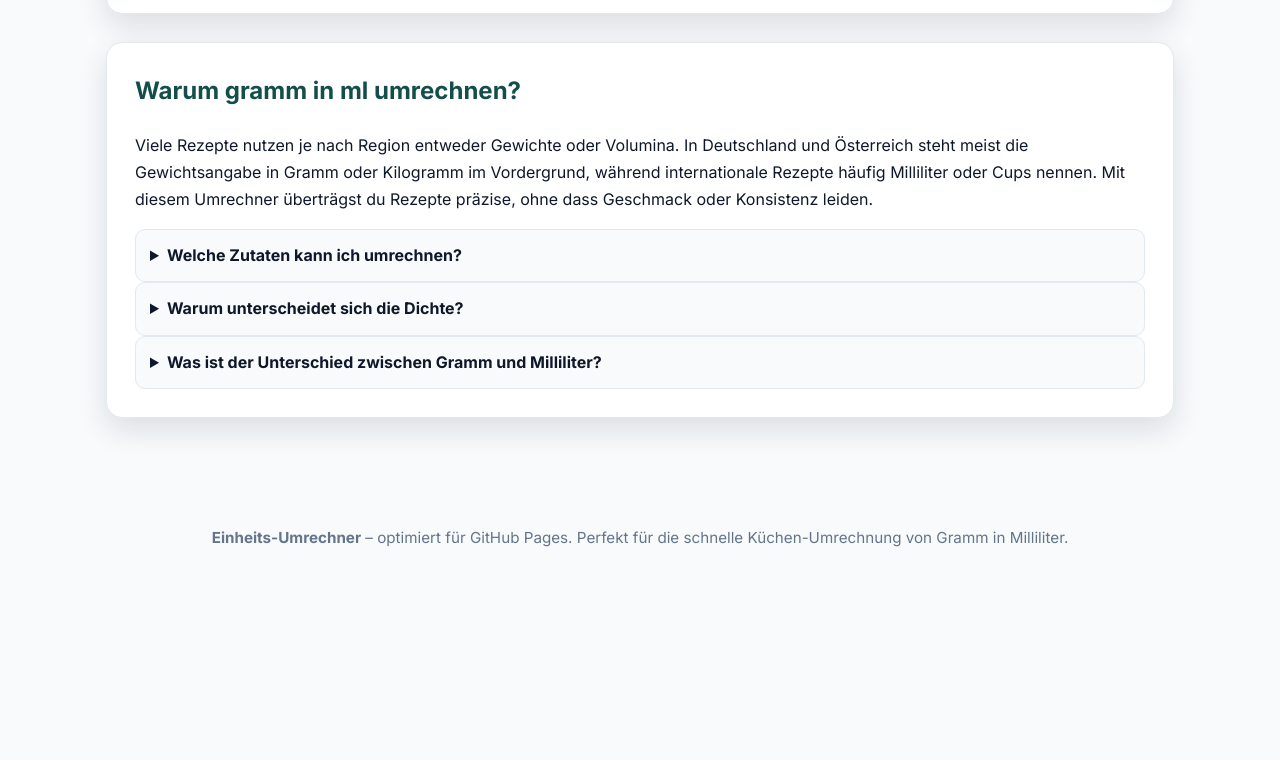
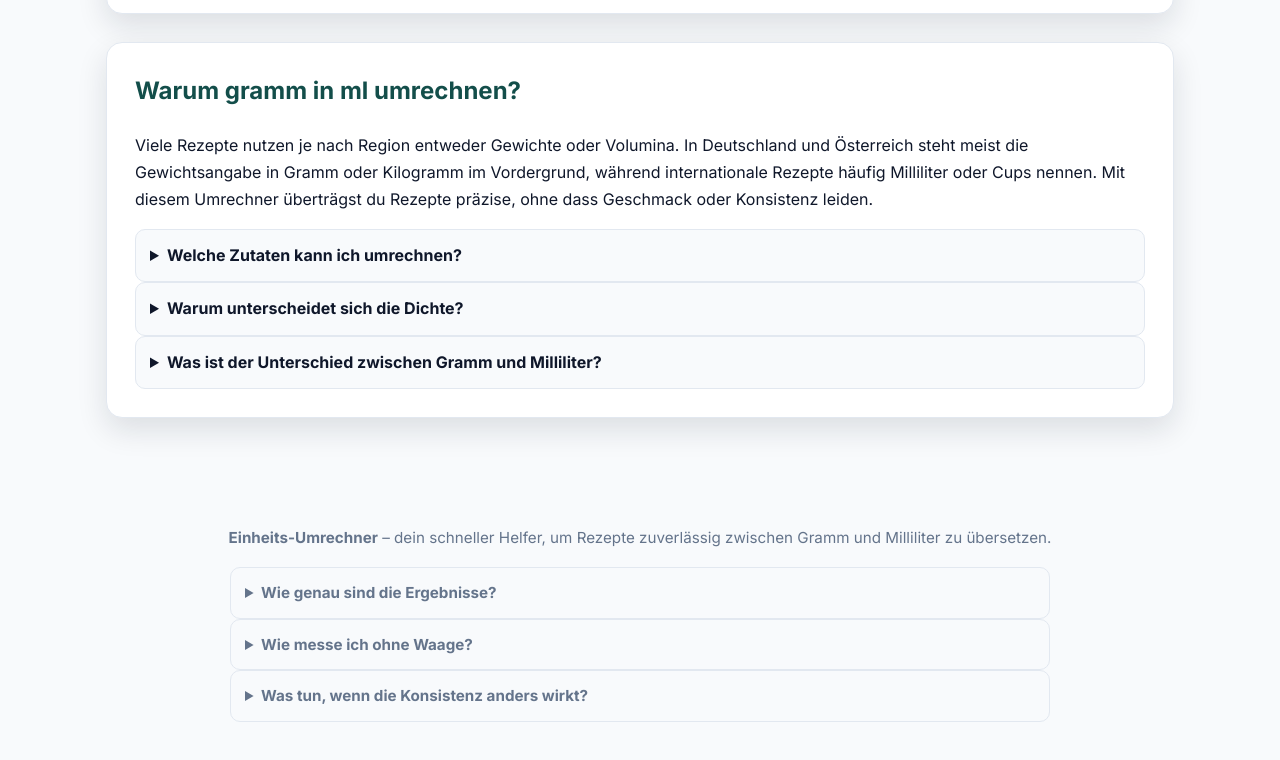
Before and after one commit to janmarkuslanger/einheits-umrechner, a plain HTML site: page index.html in a window 1280 px wide. Shown: the part 1111-1871 px from the top of the page. Before the commit the page ends 1717 px from the top, so only its background shows below. Drawn offline with Linux system fonts and the light colour scheme.

Commit message:
Make footer more user-focused

```diff
--- a/index.html
+++ b/index.html
@@ -85,6 +85,7 @@
     .faq details { border: 1px solid #e2e8f0; padding: 12px 14px; border-radius: 10px; background: #f8fafc; }
     .faq summary { font-weight: 700; cursor: pointer; }
     footer { text-align: center; padding: 28px 12px 40px; color: var(--muted); font-size: 0.95rem; }
+    footer .faq { max-width: 820px; margin: 16px auto 0; text-align: left; }
     .badge { display: inline-block; background: rgba(15,118,110,0.12); color: var(--secondary); padding: 6px 10px; border-radius: 999px; font-weight: 700; margin-bottom: 12px; }
     @media (max-width: 640px) { header { padding: 56px 12px; } main { margin-top: -48px; } }
   </style>
@@ -146,7 +147,7 @@
       <div class="faq">
         <details>
           <summary>Welche Zutaten kann ich umrechnen?</summary>
-          <p>Aktuell unterstützen wir Wasser, Milch, Sonnenblumenöl, Olivenöl, Honig, Weizenmehl, Zucker, Sahne und flüssige Butter. Du kannst die Liste jederzeit erweitern, indem du im Quellcode neue Dichten hinterlegst.</p>
+          <p>Aktuell unterstützen wir Wasser, Milch, Sonnenblumenöl, Olivenöl, Honig, Weizenmehl, Zucker, Sahne und flüssige Butter. Fehlt etwas? Orientiere dich an einer ähnlichen Zutat in der Liste oder nutze einen groben Richtwert von 1 g ≈ 1 ml und passe nach Geschmack an.</p>
         </details>
         <details>
           <summary>Warum unterscheidet sich die Dichte?</summary>
@@ -161,7 +162,21 @@
   </main>
 
   <footer>
-    <p><strong>Einheits-Umrechner</strong> – optimiert für GitHub Pages. Perfekt für die schnelle Küchen-Umrechnung von Gramm in Milliliter.</p>
+    <p><strong>Einheits-Umrechner</strong> – dein schneller Helfer, um Rezepte zuverlässig zwischen Gramm und Milliliter zu übersetzen.</p>
+    <div class="faq" aria-label="Nützliche Hinweise">
+      <details>
+        <summary>Wie genau sind die Ergebnisse?</summary>
+        <p>Wir nutzen Durchschnittswerte gängiger Zutaten bei Zimmertemperatur. So sparst du dir Nachrechnen und kannst Rezepte auch ohne Küchenwaage sicher nachkochen.</p>
+      </details>
+      <details>
+        <summary>Wie messe ich ohne Waage?</summary>
+        <p>Gib die gewünschte Menge ein und verwende einen Messbecher oder Esslöffel, um die angezeigten Milliliter abzumessen. Bei dickflüssigen Zutaten wie Honig hilft es, den Löffel vorher leicht zu ölen.</p>
+      </details>
+      <details>
+        <summary>Was tun, wenn die Konsistenz anders wirkt?</summary>
+        <p>Jede Zutat kann je nach Marke und Temperatur etwas variieren. Taste dich bei kritischen Rezepten in kleinen Schritten heran und passe Flüssigkeit oder Mehl nach Bedarf an.</p>
+      </details>
+    </div>
   </footer>
 
   <script src="index.js"></script>
```
